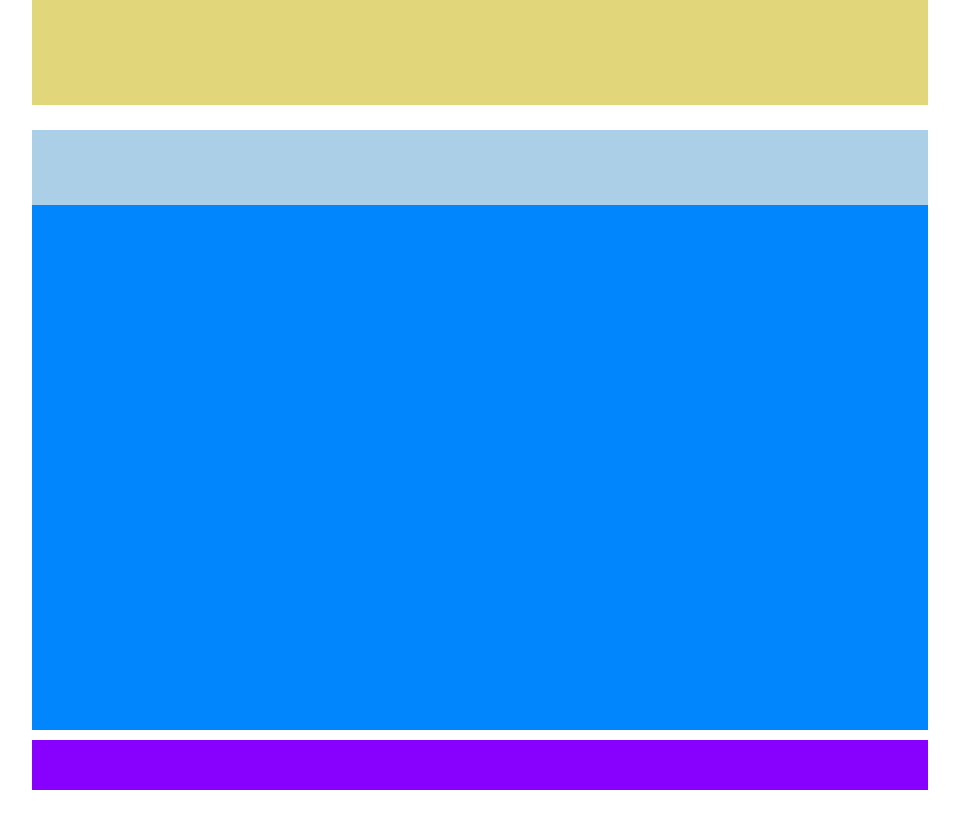
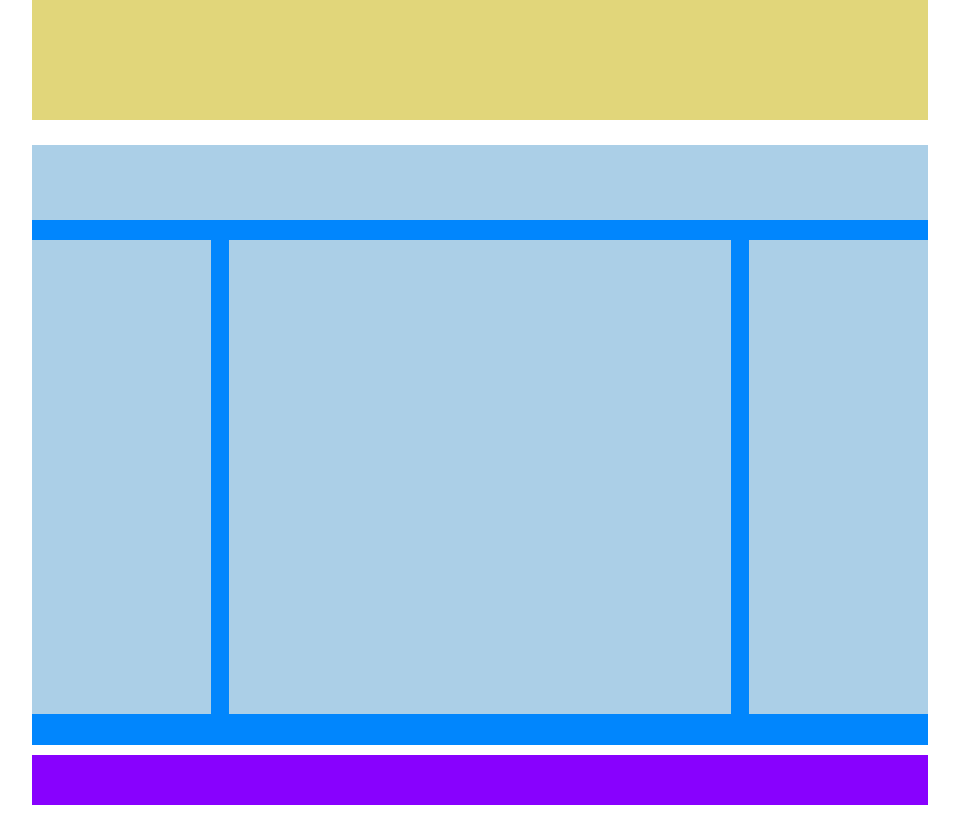
Before and after one commit to MauroDeStefano/htmlcss-wp, a plain HTML site: page index.html in a window 1280 px wide. Shown: the part 500-1325 px from the top of the page, without its empty margins (160-1119 px from the left). Drawn offline with Linux system fonts and the light colour scheme.

Commit message:
layout rebuild

```diff
--- a/css/style.css
+++ b/css/style.css
@@ -10,7 +10,7 @@
   clear: both;
 }
 
-body{
+header, main, footer{
   width: 70%;
   margin: 0 auto;
 
@@ -26,12 +26,12 @@ body{
 .banner{
   background-color: #E47BE4;
   height: 130px;
-
+  margin-top: 15px;
 }
 
 .jumbotron{
   height: 450px;
-  background-color: #E1D67A ;
+  background-color: #E1D67A;
 }
 
 /************* /HEADER *************/
@@ -54,17 +54,23 @@ body{
   background-color: #ABCFE7;
 }
 
+.three-pannels{
+  width: 100%;
+  height: 100%;
+}
+
+.pannel{
+  height: 81%;
+  float: left;
+  min-width: 20%;
+  background-color: #ABCFE7;
+}
+
 .mid.pannel{
   width: 56%;
   margin: 0 2%;
 }
 
-.pannel{
-  float: left;
-  min-height: 81%;
-  min-width: 20%;
-  background-color: #ABCFE7;
-}
 
 /************** /MAIN ***************/
 /************** FOOTER ***************/
--- a/index.html
+++ b/index.html
@@ -32,7 +32,7 @@
 
       <div class="banner-main"></div>
 
-      <div class="clearfix">
+      <div class="three-pannels">
 
         <div class="left pannel"></div>
 
```
Also changed, not shown: img/banner-2.jpg (added), img/banner.jpg (added), img/img-1.jpg (added), img/img-2.jpg (added), img/img-3.jpg (added), img/img-4.jpg (added), img/img-5.jpg (added), img/img-6.jpg (added), img/logo.png (added).
